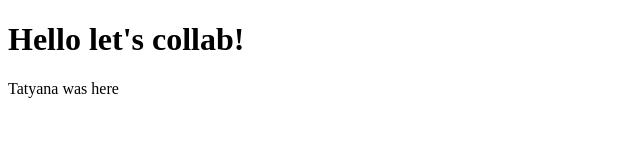
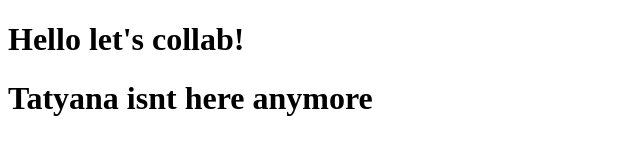
Before and after one commit to tparks18/kekambas-102_hello_world_collab, a plain HTML site: page index.html in a window 1280 px wide. Shown: the whole page, without its empty margins (0-640 px from the left). Drawn offline with Linux system fonts and the light colour scheme.

Commit message:
make merge conflict

```diff
--- a/index.html
+++ b/index.html
@@ -8,6 +8,6 @@
 </head>
 <body>
     <h1>Hello let's collab!</h1>
-    <p>Tatyana was here</p>
+    <h1>Tatyana isnt here anymore</h1>
 </body>
 </html>
```
Also changed, not shown: 1 other file.
